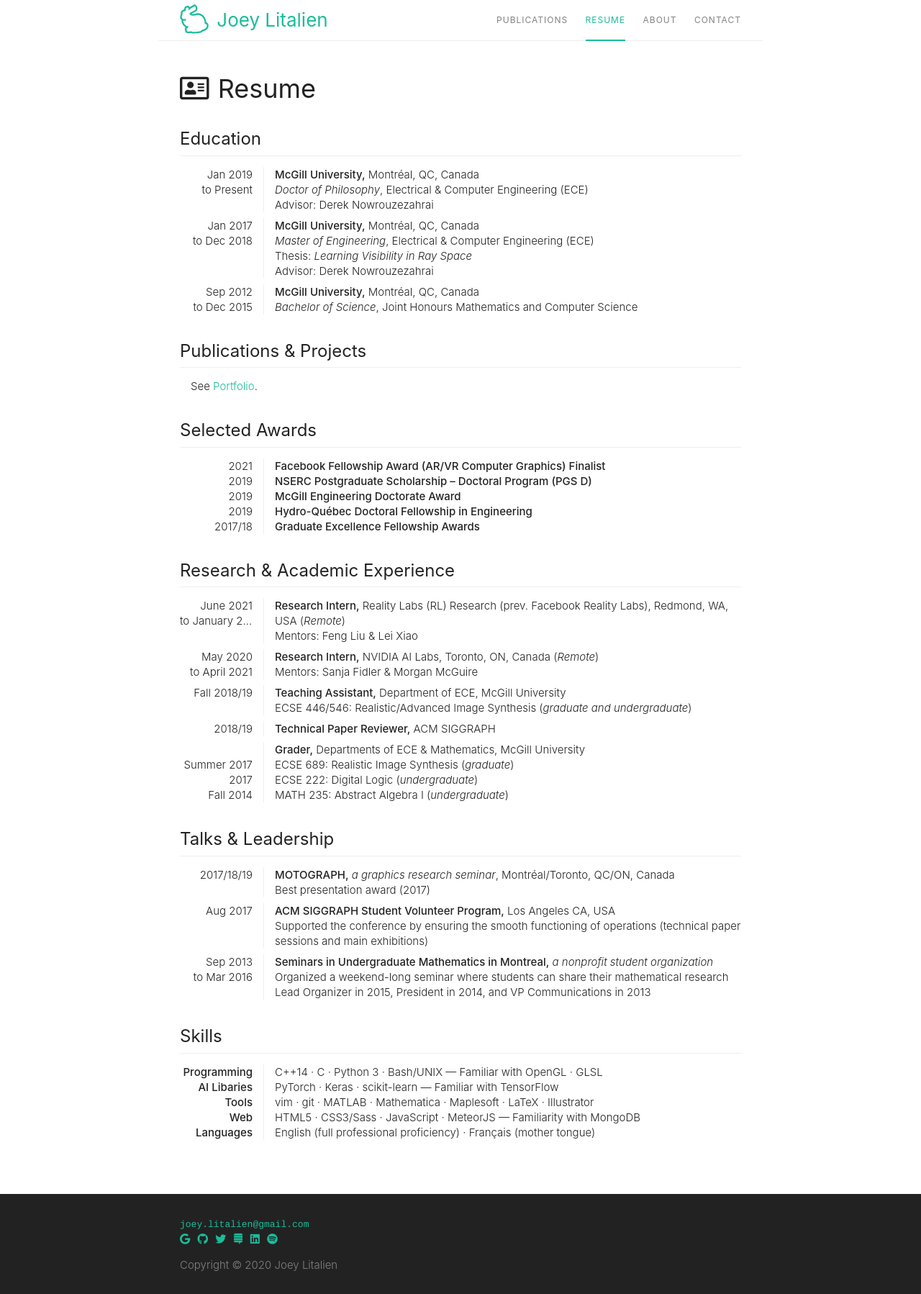
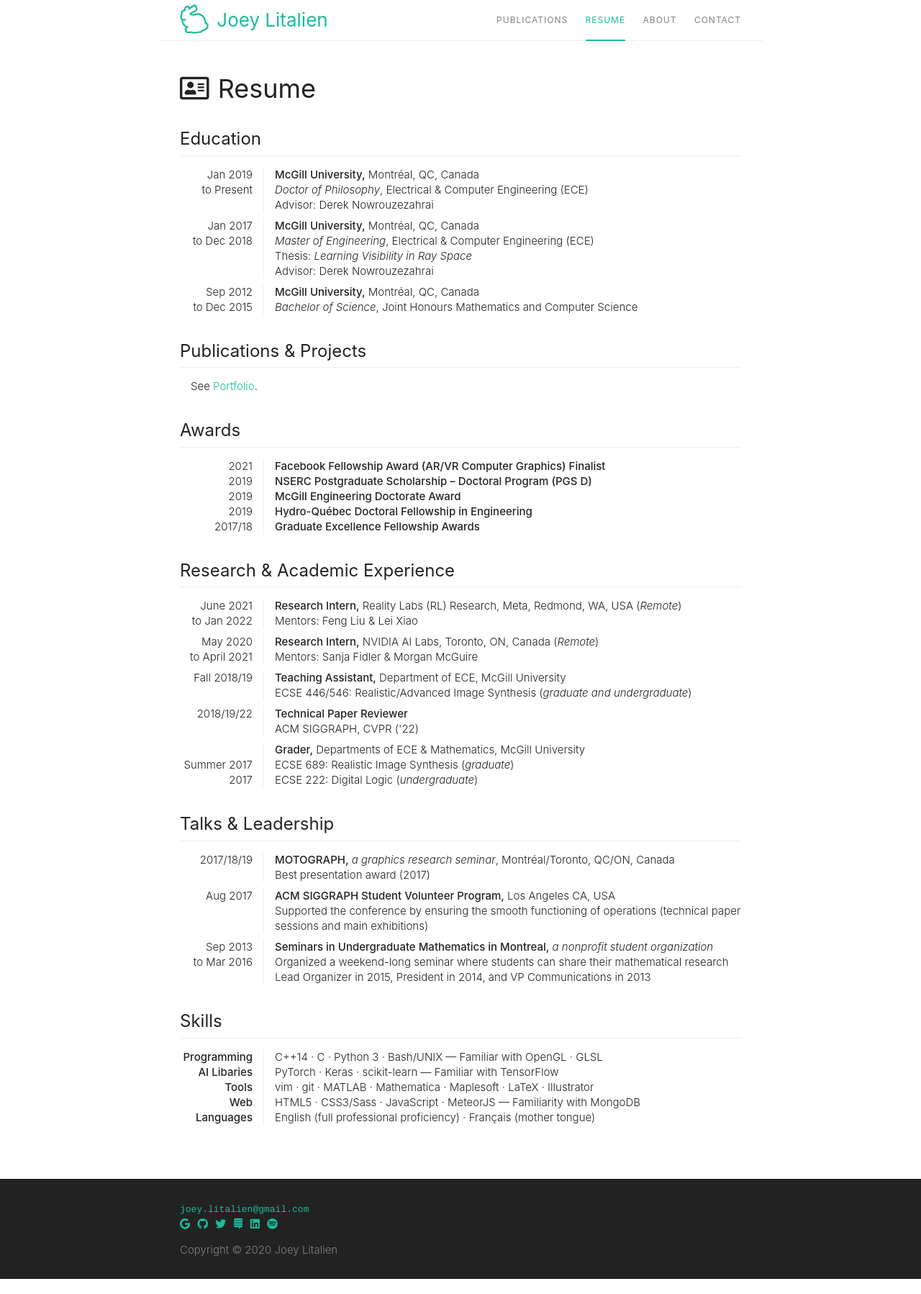
Before and after one commit to joeylitalien/joeylitalien.github.io, a Jekyll site: the page built from pages/cv.md, in a window 1280 px wide. Shown: the whole page at 72% size. Built offline with Jekyll 4.4.1, drawn with Linux system fonts in a browser that asks for light colours; nearby versions of some CDN libraries; after the commit the page ends 1777 px from its top, so only the background shows below that.

Commit message:
Small tweaks

```diff
--- a/_data/news.yaml
+++ b/_data/news.yaml
@@ -1,3 +1,6 @@
+- date: 2022.01.07
+  news: My internship at Reality Labs Research, Meta (previously FRL Research) is now over.
+
 - date: 2021.10.02
   news: <a href="publications/dibrpp">DIB-R++</a> from my previous internship at NVIDIA has been accepted to NeurIPS 2022 as a poster.
 
--- a/_sass/_base.scss
+++ b/_sass/_base.scss
@@ -247,7 +247,7 @@ hr {
   height: 180px;
   margin: 0px 0px 16px 16px;
   border-radius: 100%;
-  background: url("/assets/me_2017.png");
+  background: url("/assets/me_2020.jpg");
   background-size: contain;
   cursor: pointer;
 }
--- a/css/style.css
+++ b/css/style.css
@@ -180,7 +180,7 @@ hr {
   height: 180px;
   margin: 0px 0px 16px 16px;
   border-radius: 100%;
-  background: url("/assets/me_2017.png");
+  background: url("/assets/me_2020.jpg");
   background-size: contain;
   cursor: pointer; }
 
--- a/index.html
+++ b/index.html
@@ -123,6 +123,7 @@ layout: default
     </div>
   </section>
 
+  <!--
   <section>
     <h1>Selected Projects <span class="showmore"><a href="publications">(See more <i class="fas fa-arrow-right fa-xs"></i>)</a></span></h1>
     <div class="container">
@@ -159,5 +160,6 @@ layout: default
         {% endif %}
       {% endfor %}
   </section>
+-->
 
 </div>
--- a/pages/cv.md
+++ b/pages/cv.md
@@ -44,7 +44,7 @@ order: 3
 See <a href="/publications">Portfolio</a>.
 </div>
 
-# Selected Awards
+# Awards
 <div class="container cv">
 {% include resume-item.html
       left="2021<br>2019<br>2019<br>2019<br>2017/18"
@@ -62,9 +62,9 @@ See <a href="/publications">Portfolio</a>.
 # Research & Academic Experience
 <div class="container cv">
 {% include resume-item.html
-      left="June 2021<br>to January 2022"
+      left="June 2021<br>to Jan 2022"
       title="Research Intern,"
-      subtitle="Reality Labs (RL) Research (prev. Facebook Reality Labs), Redmond, WA, USA (<i>Remote</i>)"
+      subtitle="Reality Labs (RL) Research, Meta, Redmond, WA, USA (<i>Remote</i>)"
       description="Mentors: Feng Liu & Lei Xiao"
 %}
 
@@ -83,19 +83,19 @@ See <a href="/publications">Portfolio</a>.
 %}
 
 {% include resume-item.html
-      left="2018/19"
-      title="Technical Paper Reviewer,"
-      subtitle="ACM SIGGRAPH"
+      left="2018/19/22"
+      title="Technical Paper Reviewer"
+      subtitle=""
+      description="ACM SIGGRAPH, CVPR ('22)"
 %}
 
 {% include resume-item.html
-      left="<br>Summer 2017<br>2017<br>Fall 2014"
+      left="<br>Summer 2017<br>2017"
       title="Grader,"
       subtitle="Departments of ECE & Mathematics, McGill University"
       description="<ul>
         <li>ECSE 689: Realistic Image Synthesis (<i>graduate</i>)</li>
         <li>ECSE 222: Digital Logic (<i>undergraduate</i>)</li>
-        <li>MATH 235: Abstract Algebra I (<i>undergraduate</i>)</li>
       </ul>"
 %}
 </div>
```
Also changed, not shown: pages/contact.md (+1 -2 lines), 5 other files.
